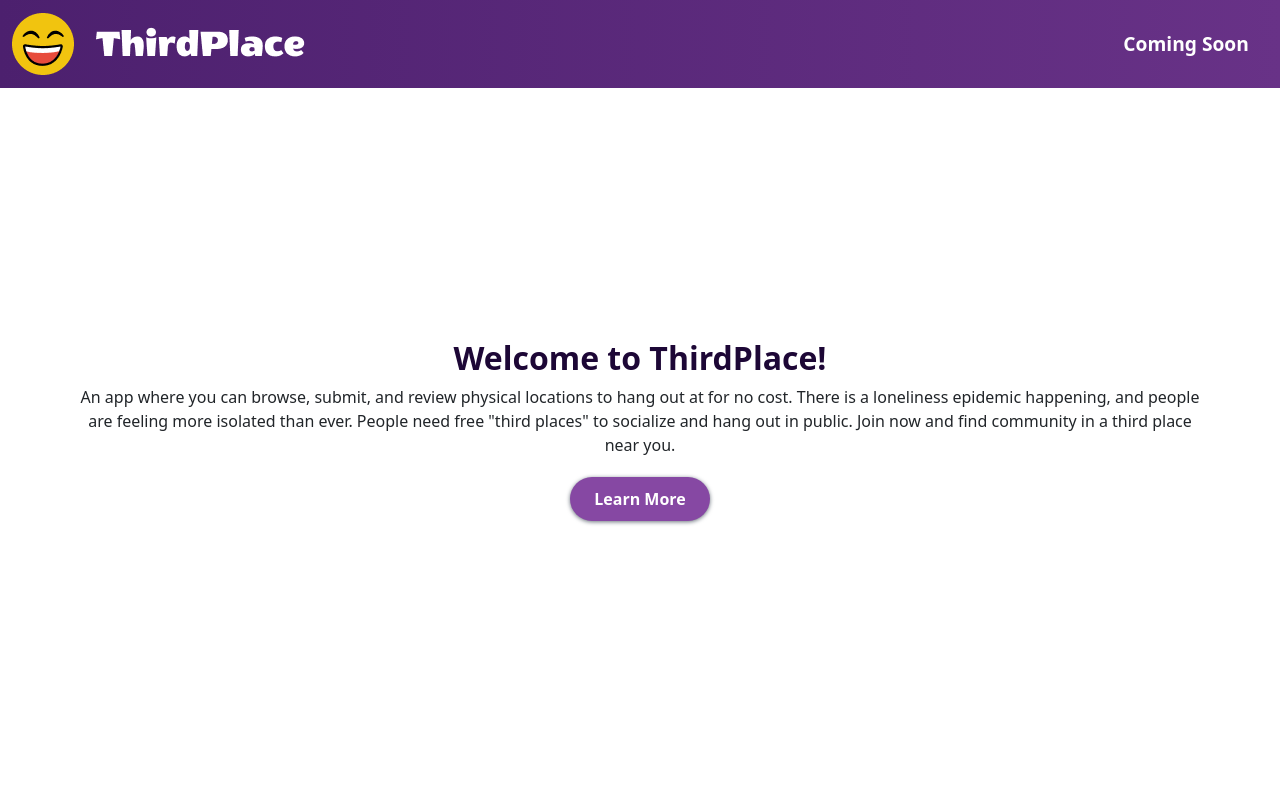
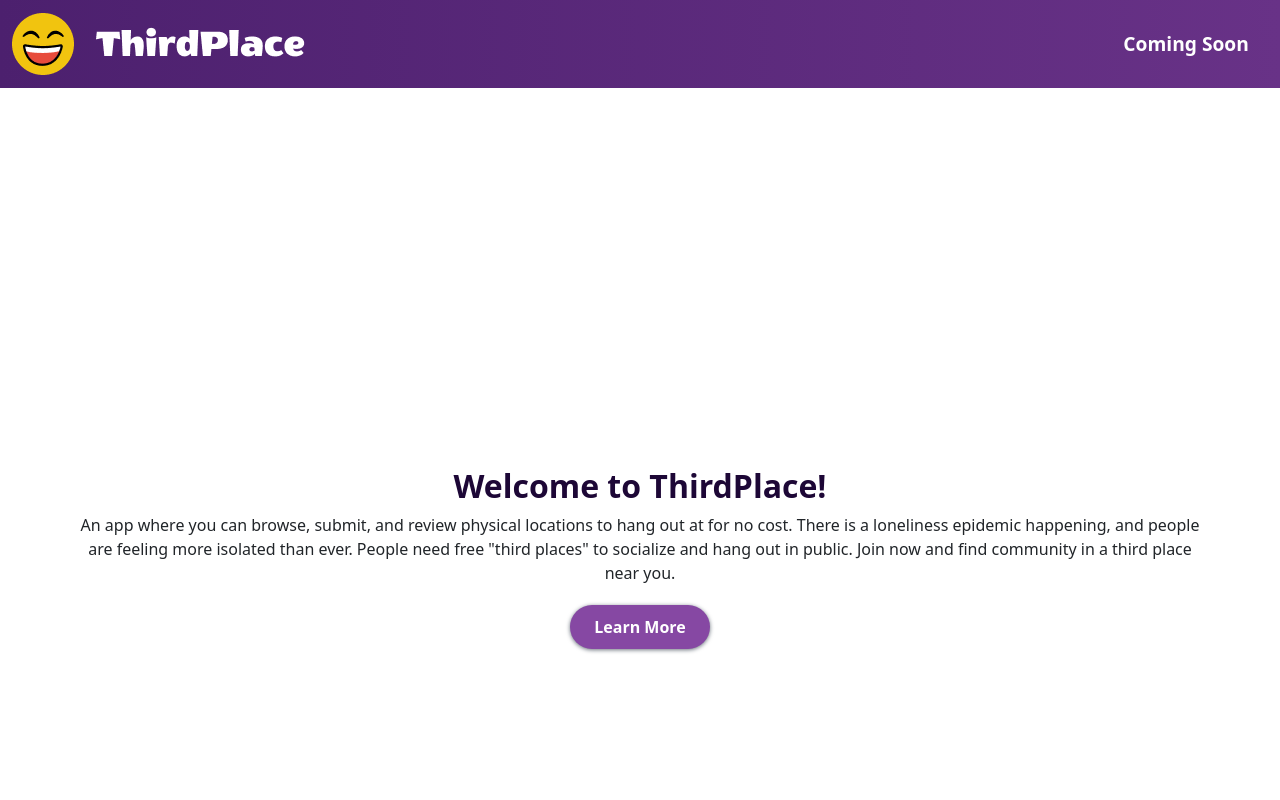
Before and after one commit to Tinxte/ThirdPlace-Landing-Page, a React (Vite) app in the folder ThirdPlace-Landing-Page/: page / in a window 1280 px wide. Shown: the top 800 px of the page. Built offline with nearby package versions, Linux system fonts and the light colour scheme.

Commit message:
Added padding to top so content does not cutoff on load

```diff
--- a/ThirdPlace-Landing-Page/src/App.css
+++ b/ThirdPlace-Landing-Page/src/App.css
@@ -2,10 +2,13 @@
   max-width: 1280px;
   min-width: 478.67px;
   margin: 0 auto;
-  padding: 2rem 5rem;
+  padding: 10rem 5rem;
   text-align: center;
 }
 
+#container {
+  padding: 10rem 0;
+}
 a {
   color: white;
   text-decoration: none
```
Also changed, not shown: 2 other files (tests, documents, lock files or other folders).
